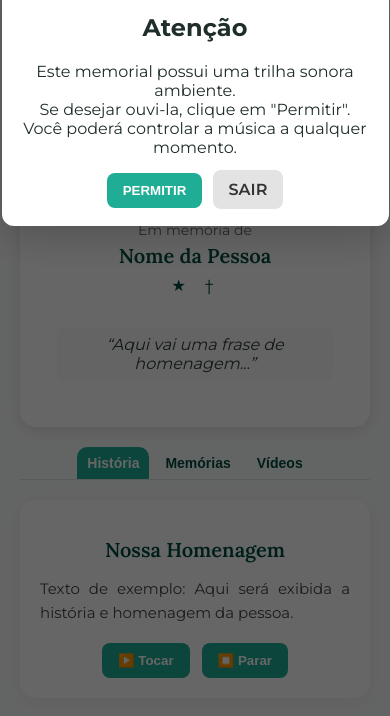
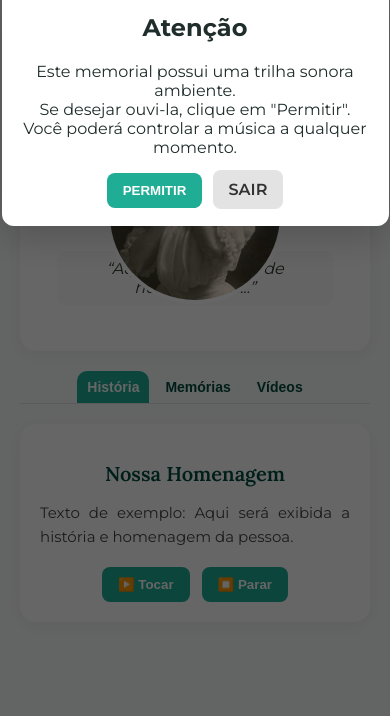
Before and after one commit to ablcampos/cemiterio, a plain HTML site: page inumado.html in a window 390 px wide. Shown: the part 64-780 px from the top of the page. Drawn offline with Linux system fonts and the light colour scheme.

Commit message:
Add files via upload

```diff
--- a/css/style2.css
+++ b/css/style2.css
@@ -15,6 +15,17 @@ body {
   padding: 20px;
 }
 
+/* ======= CARD PERFIL ======= */
+ .profile-header {
+background: #fff;
+text-align: center;
+margin: 0px auto 0px auto;
+border-radius: 16px;
+box-shadow: 0 4px 15px rgba(0, 0, 0, 0.1);
+max-width: 720px;
+height: 300px;
+align-content: flex-end;
+}
 /* ===============================
    CABEÇALHO
 =================================*/
@@ -32,6 +43,13 @@ body {
   font-weight: 700;
 }
 
+.hero-image {
+  width: 100%;
+  height: 100%;
+  object-fit: cover; /* ocupa tudo sem distorcer */
+  filter: brightness(0.95);
+}
+
 /* ===============================
    PERFIL DO HOMENAGEADO
 =================================*/
@@ -41,16 +59,26 @@ body {
   border-radius: 16px;
   box-shadow: 0 4px 20px rgba(0, 0, 0, 0.05);
   padding: 24px 16px;
-  margin-top: 20px;
 }
 
 .profile-picture {
-  width: 120px;
-  height: 120px;
+  width: 320px;
+  height: 320px;
   border-radius: 50%;
   object-fit: cover;
-  box-shadow: 0 4px 12px rgba(0, 0, 0, 0.15);
-  margin-bottom: 10px;
+  border: 4px solid #fff;
+  left: 50%;
+  transform: translateX(-50%);
+  transition: width 0.4s ease, height 0.4s ease;
+  position: absolute;
+  z-index: 999;
+  top:150px;
+}
+
+#foto{
+    position: absolute;
+    margin-top: 250px;
+    z-index: 0;
 }
 
 .in-memoriam {
@@ -350,10 +378,28 @@ body {
 /* ===============================
    RESPONSIVIDADE
 =================================*/
-@media (max-width: 600px) {
+@media (max-width: 850px) {
   .profile-picture {
-    width: 100px;
-    height: 100px;
+    width: 280px;
+    height: 280px;
+    top:120px;
+  }
+}
+
+@media (max-width: 750px) {
+  .profile-picture {
+    width: 250px;
+    height: 250px;
+    top:60px;
+  }
+}
+
+
+@media (max-width: 650px) {
+  .profile-picture {
+    width: 220px;
+    height: 220px;
+     top : 30px;
   }
 
   #nomeFales {
@@ -372,45 +418,13 @@ body {
   .video-grid {
     grid-template-columns: 1fr;
   }
-  /* ======= BANNER ======= */
-.hero-banner {
-  position: relative;
-  width: 100%;
-  height: 220px;
-  overflow: hidden;
+
+.profile-header {
+  margin: -80px auto 20px auto;
+  padding: 100px 20px 30px;
+  max-width: 420px;
 }
 
-.hero-image {
-  width: 100%;
-  height: 100%;
-  object-fit: cover;
-  filter: brightness(0.75);
-}
-
-/* ======= CARD PERFIL ======= */
-.profile-header {
-  position: relative;
-  background: #fff;
-  text-align: center;
-  margin: -80px auto 20px auto;
-  padding: 100px 20px 30px;
-  border-radius: 16px;
-  box-shadow: 0 4px 15px rgba(0, 0, 0, 0.1);
-  max-width: 420px;
-  z-index: 2;
-}
-
-.profile-picture {
-  width: 120px;
-  height: 120px;
-  border-radius: 50%;
-  object-fit: cover;
-  border: 4px solid #fff;
-  position: absolute;
-  top: -60px;
-  left: 50%;
-  transform: translateX(-50%);
-}
 
 /* ======= FRASE ======= */
 .tribute-phrase {
@@ -426,3 +440,49 @@ body {
   max-width: 80%;
 }
 }
+
+@media (max-width: 520px) {
+  .profile-picture {
+    top : -30px;
+  }
+}
+
+
+@media (max-width: 460px) {
+  .profile-picture {
+    width: 180px;
+    height: 180px;
+    top : -50px;
+  }
+}
+@media (max-width: 420px) {
+  .profile-picture {
+    width: 170px;
+    height: 170px;
+    top : -60px;
+  }
+}
+
+@media (max-width: 380px) {
+  .profile-picture {
+    top : -80px;
+    width: 160px;
+    height: 160px;
+  }
+}
+
+@media (max-width: 350px) {
+  .profile-picture {
+    top : -110px;
+    width: 140px;
+    height: 140px;
+  }
+}
+
+
+@media (max-width: 300px) {
+  .profile-picture {
+    top : -130px;
+
+  }
+}
--- a/inumado.html
+++ b/inumado.html
@@ -16,36 +16,18 @@
 
   <body id="quem-somos">
 
-    <!-- <script>
-      // Pega os parâmetros da URL
-      const params = new URLSearchParams(window.location.search);
-      const tipo_codigo = params.get("codigo");
-      // Monta o caminho da música dinamicamente
-      console.log(tipo_codigo);
-      document.getElementById("musica").src = "http://localhost:9000/SONGS/song" + tipo_codigo + ".mp3";
-    </script>      -->
-
-    <header class="page-header"></header>
+     <header class="page-header"></header>
 
     <main class="container">
-      <!-- Banner de fundo -->
+
       <section class="hero-banner">
-        <img
-          id="fundo"
-          src="img/.jpg"
-          alt=" "
-          class="hero-image"
-        />
+        <img  id="fundo"   src="img/.jpg"   alt=" " class="hero-image"/>
+        <img id="foto"  src="img/fototesteperfil.jpg"   alt="Foto Homenagem"  class="profile-picture"/>
       </section>
 
       <!-- Cabeçalho do perfil -->
       <div class="profile-header">
-        <img
-          id="foto"
-          src="img/fototesteperfil.jpg"
-          alt="Foto Homenagem"
-          class="profile-picture"
-        />
+        <!-- <img id="foto"  src="img/fototesteperfil.jpg"   alt="Foto Homenagem"  class="profile-picture"/> -->
         <p class="in-memoriam">Em memória de</p>
         <h1 id="nomeFales">Nome da Pessoa</h1>
 
--- a/js/script.js
+++ b/js/script.js
@@ -4,7 +4,6 @@
 // const url = 'http://localhost:9000/';
 //const url = 'https://api.procampos.com.br/';
 const url = 'https://api.jarb.com.br/'
-//const url = 'http://localhost:9000/';
 const username = '12345';
 const password = '12345';
 const headers = new Headers();
```
